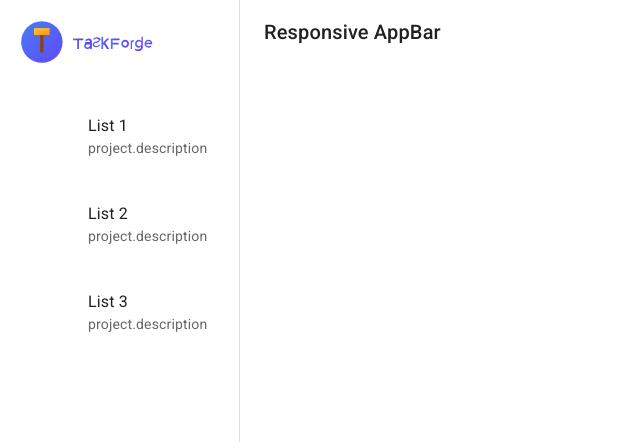
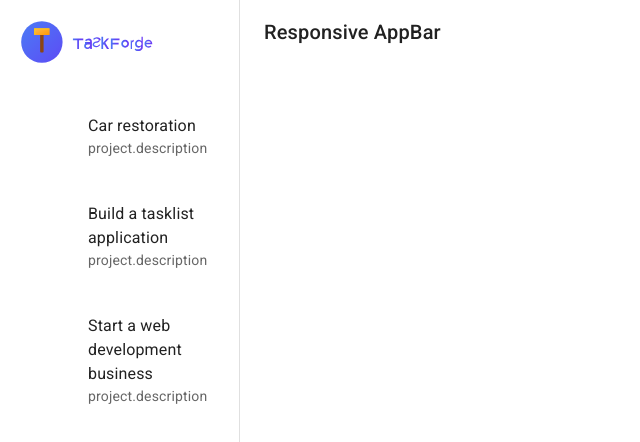
Before and after one commit to jplante01/task_forge, a React (Vite) app: page / in a window 1280 px wide. Shown: the top 442 px of the page, without its empty margins (0-640 px from the left). Built offline with nearby package versions, Linux system fonts and the light colour scheme; some icons are missing.

Commit message:
Modify testing data

```diff
--- a/src/pages/TasksMain.jsx
+++ b/src/pages/TasksMain.jsx
@@ -6,9 +6,9 @@ import * as React from "react";
 const drawerWidth = 240;
 
 const projectsList = [
-  { id: 1, name: "List 1" },
-  { id: 2, name: "List 2" },
-  { id: 3, name: "List 3" },
+  { id: 1, name: "Car restoration", description: "A project to restore a car" },
+  { id: 2, name: "Build a tasklist application", description: "A project to build a tasklist application" },
+  { id: 3, name: "Start a web development business", description: "A project to start a web development business" },
 ];
 
 export default function TasksMain() {
```
